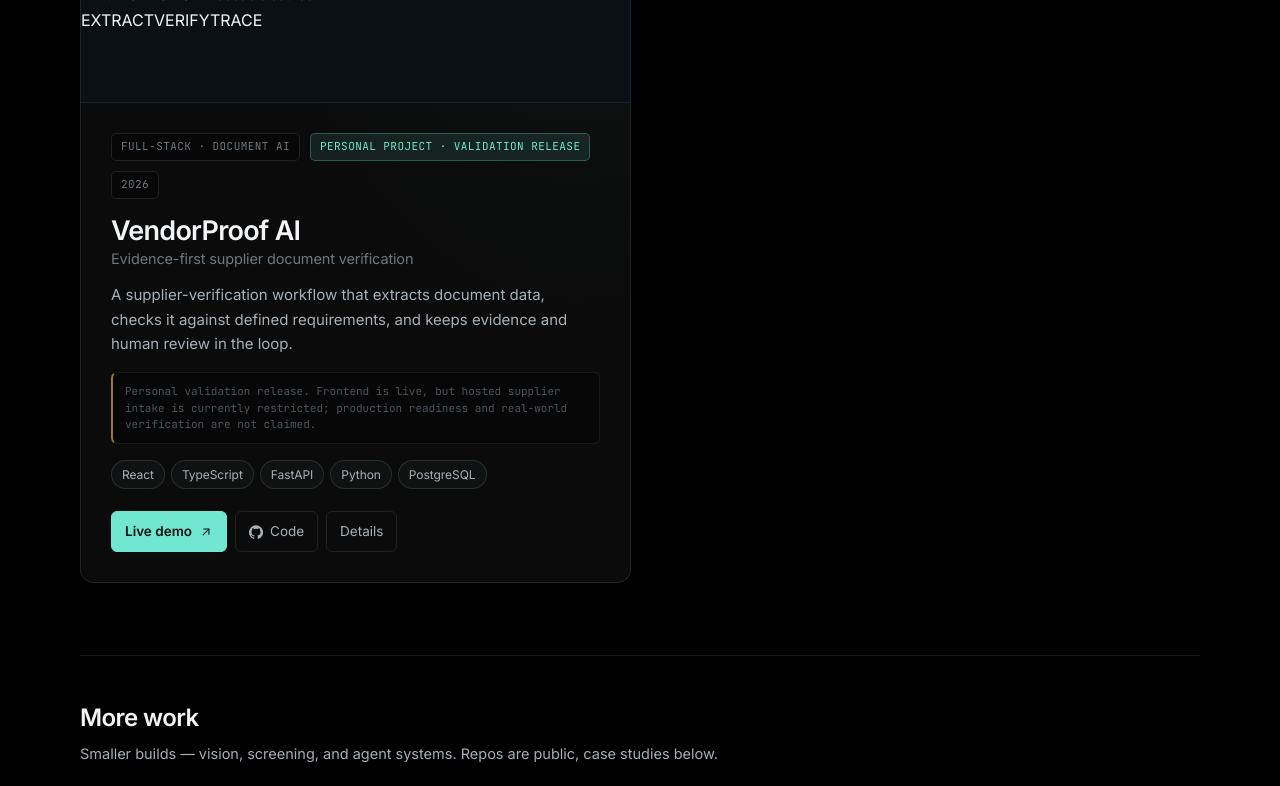
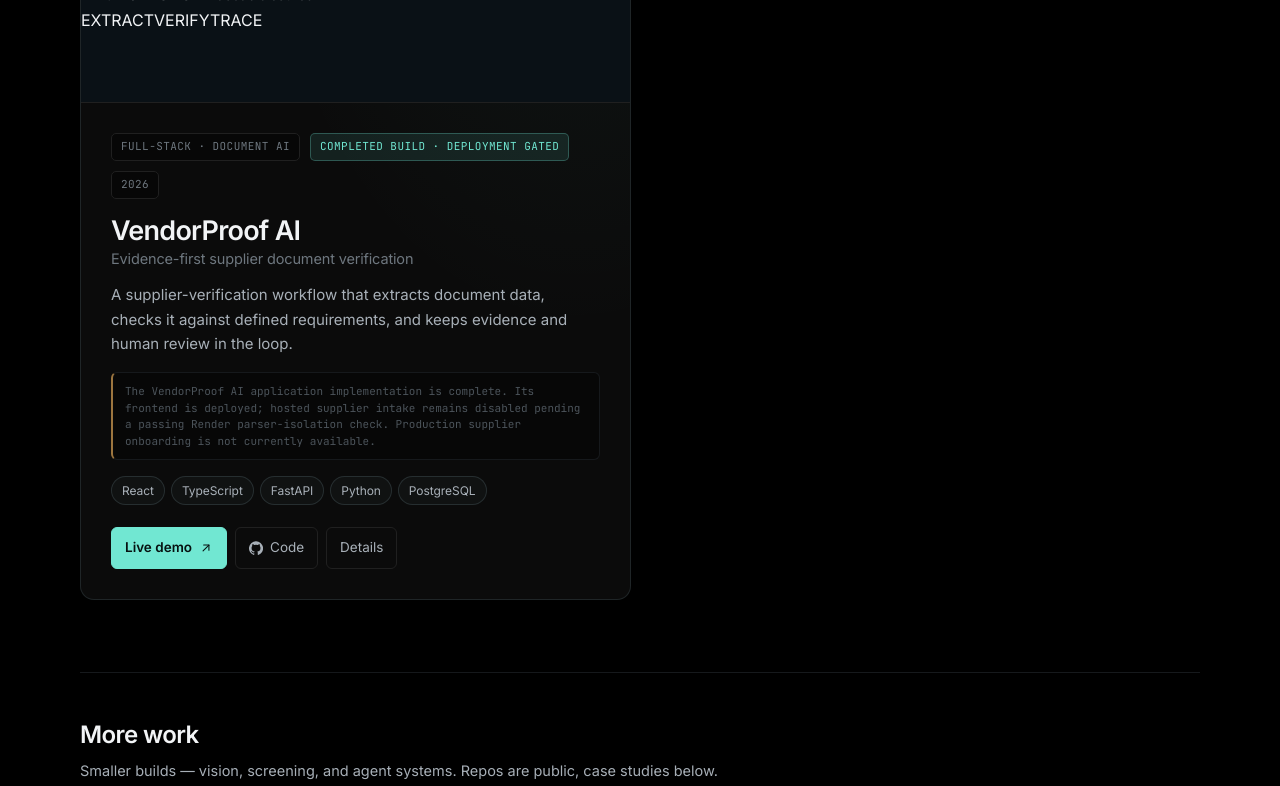
Before and after one commit to rajaryan1111/raj-aryan-portfolio, a React (Vite) app: page / in a window 1280 px wide. Shown: the part 3034-3820 px from the top of the page. Built offline with nearby package versions, Linux system fonts and the light colour scheme.

Commit message:
Clarify VendorProof completed implementation and hosted deployment constraint

```diff
--- a/src/data/vendorproof.js
+++ b/src/data/vendorproof.js
@@ -6,7 +6,7 @@ const vendorproofProject = {
   year: '2026',
   featured: true,
   flagship: false,
-  badge: 'Personal project · Validation release',
+  badge: 'Completed build · deployment gated',
   tagline:
     'A supplier-verification workflow that extracts document data, checks it against defined requirements, and keeps evidence and human review in the loop.',
   problem:
@@ -43,17 +43,17 @@ const vendorproofProject = {
     'Designing review and correction paths for uncertain or conflicting information.',
   ],
   engineeringNotes: [
-    'The local and CI readiness work has passed for the current implementation, including the core document and verification workflow.',
+    'The core application implementation is complete, and the project checks and production frontend build pass in CI.',
     'The frontend is publicly deployed. The hosted supplier-intake workflow remains restricted because the deployed Render parser-isolation probe did not pass.',
-    'The current public release is suitable for personal validation; production supplier onboarding and real-world compliance use are not yet verified.',
+    'The public frontend is deployed. Hosted supplier intake remains disabled until the Render parser-isolation check passes; production supplier onboarding is therefore not currently available.',
   ],
   contribution: [
     'Built the full-stack workflow across document extraction, deterministic verification, evidence provenance, and human review.',
     'Implemented the React/TypeScript frontend and FastAPI/PostgreSQL backend foundations.',
-    'Worked through deployment diagnostics and kept hosted intake closed when the parser-isolation check failed.',
+    'Completed deployment diagnostics and kept hosted intake disabled when the parser-isolation check failed rather than exposing an unverified upload path.',
   ],
   disclaimer:
-    'Personal validation release. Frontend is live, but hosted supplier intake is currently restricted; production readiness and real-world verification are not claimed.',
+    'The VendorProof AI application implementation is complete. Its frontend is deployed; hosted supplier intake remains disabled pending a passing Render parser-isolation check. Production supplier onboarding is not currently available.',
   repo: 'https://github.com/rajaryan1111/vendorproof-ai',
   demo: 'https://vendorproof-ai-frontend.vercel.app/',
   image: null,
```
